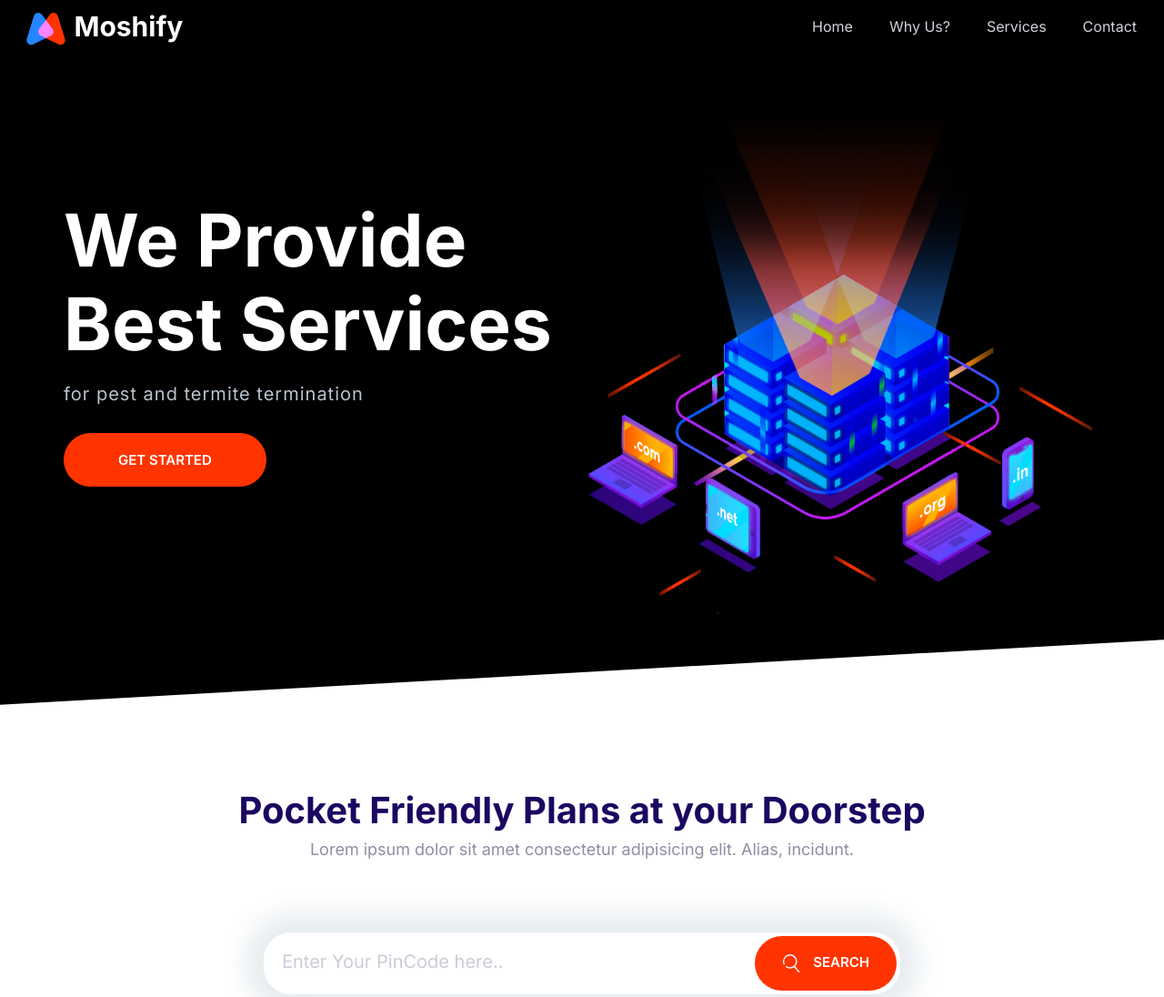
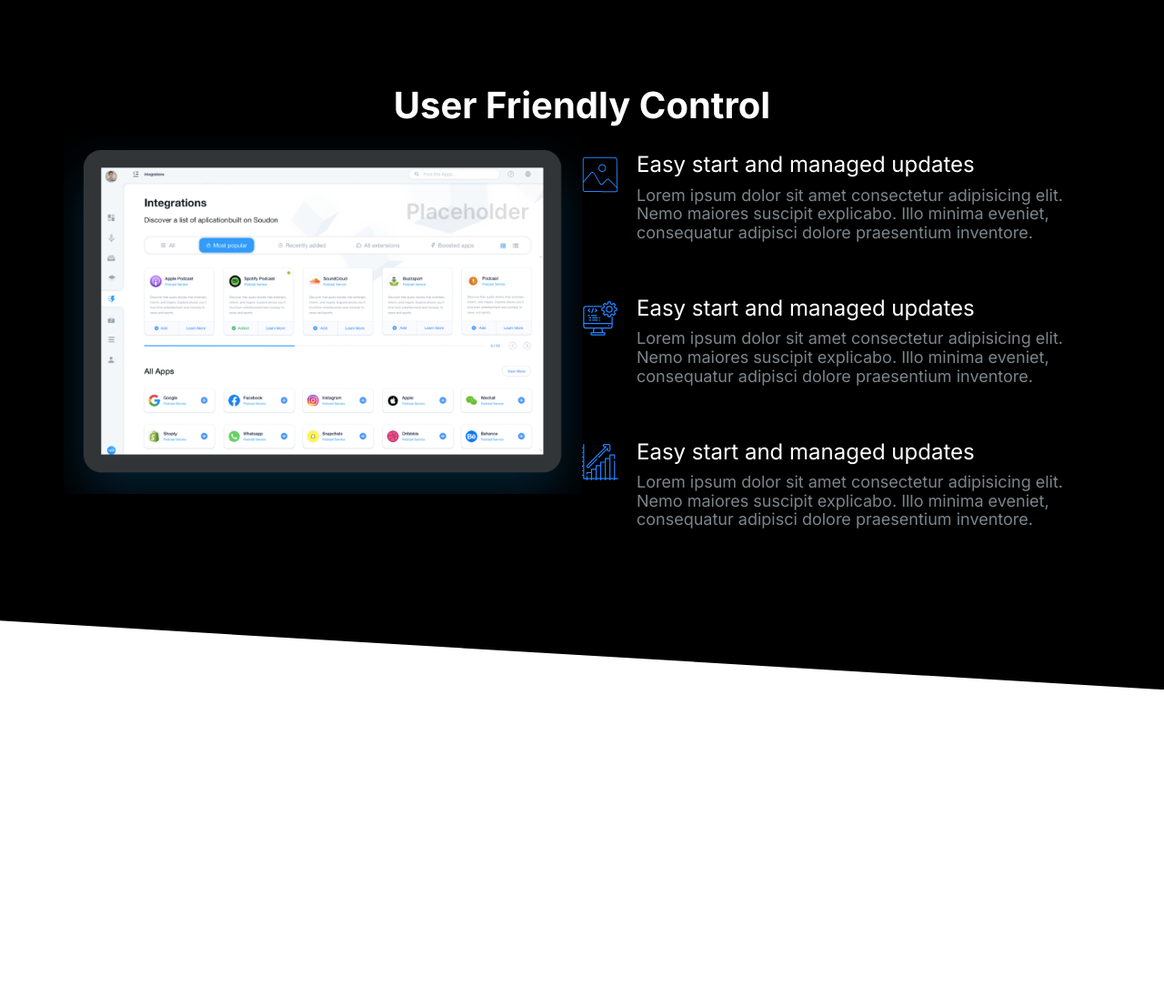
Before and after one commit to RukhsarDayma/Pest-Terminator, a plain HTML site: page index.html in a window 1280 px wide. Shown: the top 1096 px of the page at 91% size. After the commit the page ends 800 px from the top, so only its background shows below. Drawn offline with Linux system fonts and the light colour scheme.

Commit message:
implementing the showcase block.

```diff
--- a/css/style.css
+++ b/css/style.css
@@ -39,6 +39,7 @@ h2 {
 }
 h3 {
   font-size: 3rem;
+  font-weight: 500;
 }
 p {
   margin-top: 0px;
@@ -118,7 +119,6 @@ a {
 .list {
   list-style-type: none;
   padding-left: 0;
-  color: var(--color-headings);
 }
 .list--inline .list__item {
   display: inline-block;
@@ -127,6 +127,7 @@ a {
 .list--tick {
   list-style-image: url(../images/tick.svg);
   padding: 3rem;
+  color: var(--color-headings);
 }
 
 .list--tick .list__item {
@@ -337,6 +338,7 @@ a {
 /*media*/
 .media {
   display: flex;
+  margin-bottom: 4rem;
 }
 .media__title {
   margin-top: 0;
@@ -501,16 +503,18 @@ a {
   background: #000;
   color: #7b858b;
 }
-.block--dark .block__heading {
+.block--dark h1,
+.block--dark h2,
+.block--dark h3 {
   color: #fff;
 }
 .block--skewed-right {
   padding-bottom: calc(var(--padding-vertical) + 4rem);
-  clip-path: polygon(0% 0%, 100% 0%, 100% 100%, 0% 80%);
+  clip-path: polygon(0% 0%, 100% 0%, 100% 100%, 0% 90%);
 }
 .block--skewed-left {
   padding-bottom: calc(var(--padding-vertical) + 4rem);
-  clip-path: polygon(0% 0%, 100% 0%, 100% 80%, 0% 100%);
+  clip-path: polygon(0% 0%, 100% 0%, 100% 90%, 0% 100%);
 }
 .container {
   max-width: 1140px;
@@ -612,3 +616,36 @@ a {
     grid-template-columns: repeat(auto-fit, minmax(10rem, 1fr));
   }
 }
+/* Features*/
+.feature {
+  gap: 4rem 2rem;
+  padding: 0;
+  margin: 8rem 0;
+}
+.feature:first-of-type {
+  margin-top: 6rem;
+}
+.feature__heading {
+  margin: 1rem 0;
+}
+.feature__img {
+  max-width: 100%;
+}
+@media screen and (min-width: 768px) {
+  .feature:nth-of-type(even) .feature__content {
+    order: 2;
+  }
+}
+/*Showcase Block*/
+.block-showcase__image {
+  width: 100%;
+}
+@media screen and (min-width: 768px) {
+  .block-showcase .grid {
+    grid-template-columns: 50% 50%;
+  }
+  .block-showcase__image {
+    max-width: 700px;
+    justify-self: end;
+  }
+}
--- a/index.html
+++ b/index.html
@@ -14,58 +14,66 @@
     <link rel="stylesheet" href="css/style.css" />
   </head>
   <body>
-    <nav class="nav collapsible">
-      <a class="nav__brand" href="/"><img src="images/logo.svg" alt="" /></a>
-      <svg class="icon icon--white nav__toggler">
-        <use xlink:href="images/sprite.svg#menu"></use>
-      </svg>
-      <ul class="list nav__list collapsible__content">
-        <li class="nav__item"><a href="#">Home</a></li>
-        <li class="nav__item"><a href="#">Why Us?</a></li>
-        <li class="nav__item"><a href="#">Services</a></li>
-        <li class="nav__item"><a href="#">Contact</a></li>
-      </ul>
-    </nav>
-
-    <section class="block block--dark block--skewed-left hero">
+    <section class="block block--dark block--skewed-right block-showcase">
+      <header class="block__header">
+        <h2>User Friendly Control</h2>
+      </header>
       <div class="container grid grid--1x2">
-        <header class="block__header hero__content">
-          <h1 class="block__heading">We Provide Best Services</h1>
-          <p class="hero__tagline">for pest and termite termination</p>
-          <a href="#" class="btn btn-accent btn--stretched">Get Started</a>
-        </header>
-        <img class="hero__image" src="images/banner.png" alt="banner" />
+        <img class="block-showcase__image" src="images/ipad.png" alt="" />
+        <ul class="list">
+          <li>
+            <div class="media">
+              <div class="media__image">
+                <svg class="icon icon--primary">
+                  <use xlink:href="images/sprite.svg#settings"></use>
+                </svg>
+              </div>
+              <div class="media__body">
+                <h3 class="media__title">Easy start and managed updates</h3>
+                <p>
+                  Lorem ipsum dolor sit amet consectetur adipisicing elit. Nemo
+                  maiores suscipit explicabo. Illo minima eveniet, consequatur
+                  adipisci dolore praesentium inventore.
+                </p>
+              </div>
+            </div>
+          </li>
+          <li>
+            <div class="media">
+              <div class="media__image">
+                <svg class="icon icon--primary">
+                  <use xlink:href="images/sprite.svg#computer"></use>
+                </svg>
+              </div>
+              <div class="media__body">
+                <h3 class="media__title">Easy start and managed updates</h3>
+                <p>
+                  Lorem ipsum dolor sit amet consectetur adipisicing elit. Nemo
+                  maiores suscipit explicabo. Illo minima eveniet, consequatur
+                  adipisci dolore praesentium inventore.
+                </p>
+              </div>
+            </div>
+          </li>
+          <li>
+            <div class="media">
+              <div class="media__image">
+                <svg class="icon icon--primary">
+                  <use xlink:href="images/sprite.svg#growth"></use>
+                </svg>
+              </div>
+              <div class="media__body">
+                <h3 class="media__title">Easy start and managed updates</h3>
+                <p>
+                  Lorem ipsum dolor sit amet consectetur adipisicing elit. Nemo
+                  maiores suscipit explicabo. Illo minima eveniet, consequatur
+                  adipisci dolore praesentium inventore.
+                </p>
+              </div>
+            </div>
+          </li>
+        </ul>
       </div>
-    </section>
-    <section class="block container block-domain">
-      <header class="block__header">
-        <h2>Pocket Friendly Plans at your Doorstep</h2>
-        <p>
-          Lorem ipsum dolor sit amet consectetur adipisicing elit. Alias,
-          incidunt.
-        </p>
-      </header>
-      <div class="input-group">
-        <input
-          type="text"
-          class="input"
-          placeholder="Enter Your PinCode here.."
-        />
-        <button class="btn btn-accent">
-          <svg class="icon icon--white">
-            <use xlink:href="images/sprite.svg#search"></use>
-          </svg>
-          Search
-        </button>
-      </div>
-      <ul class="list block-domain__prices">
-        <li><span class="badge badge--secondary">.Termite</span></li>
-        <li>.Pest Control</li>
-        <li>.Roaches</li>
-        <li>.cockroaches</li>
-        <li>.bugs</li>
-        <li>.bedbugs</li>
-      </ul>
     </section>
     <script src="js/main.js"></script>
   </body>
```
Also changed, not shown: components/feature.html (added, +61 -0 lines), components/hero.html (added, +111 -0 lines), components/showcase.html (added, +61 -0 lines), images/easy.jpg (added), images/fast.jpg (added), images/ipad.png (added).
